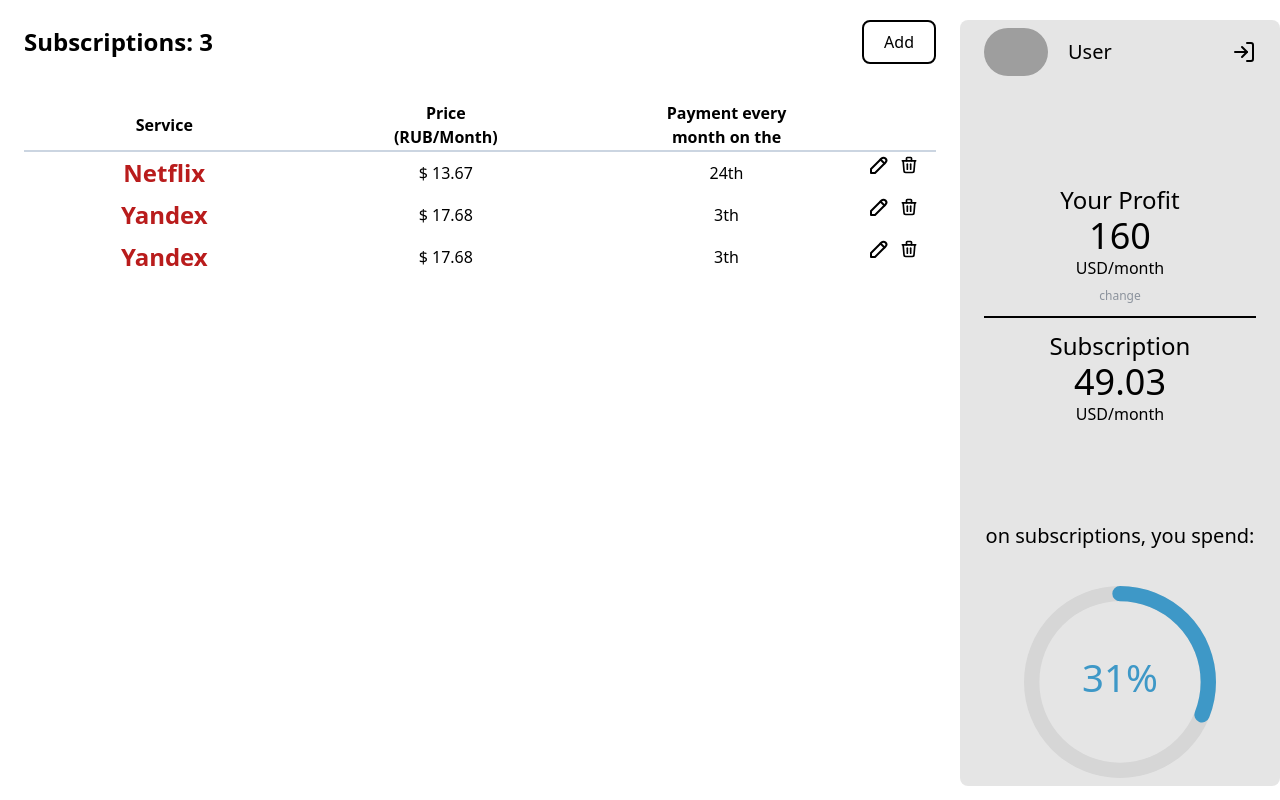
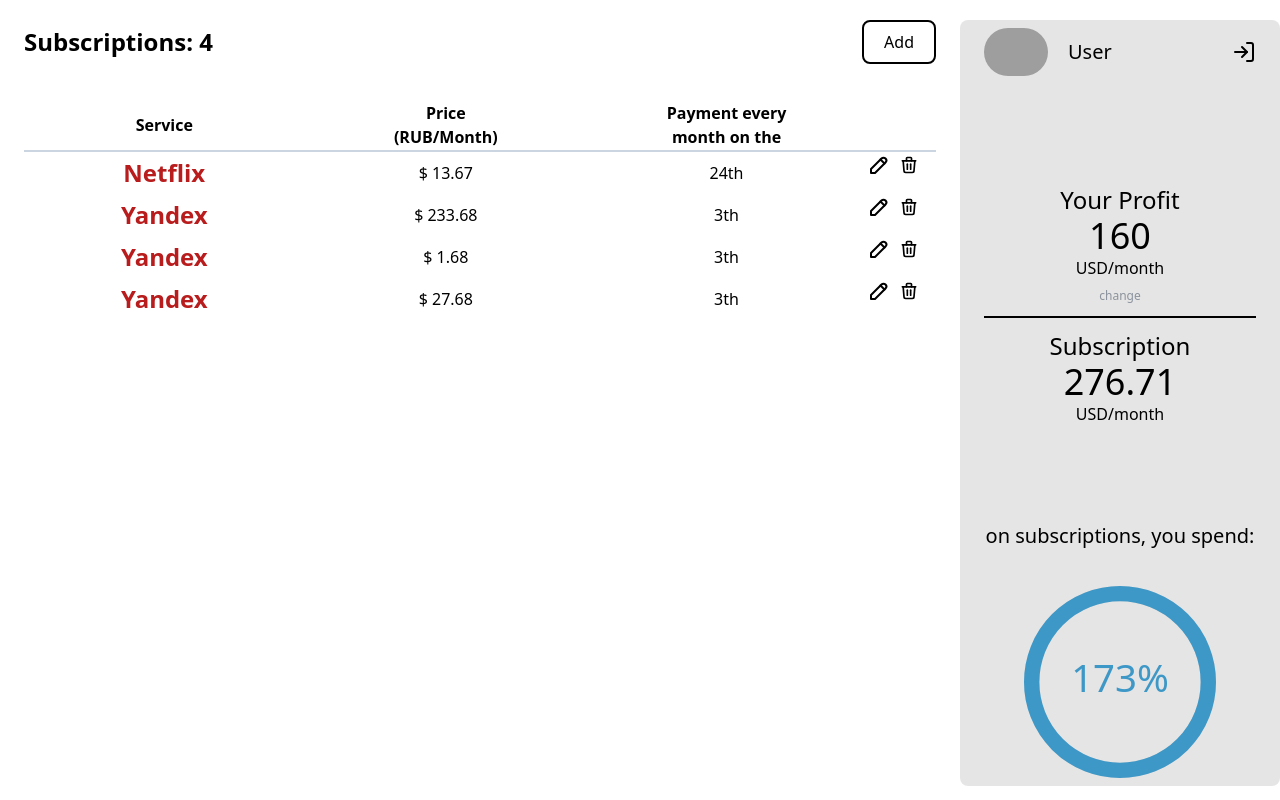
Before and after one commit to Aleksh56/Subscribe-manager, a React (Create React App) app: page / in a window 1280 px wide. Built offline with nearby package versions, Linux system fonts and the light colour scheme; grey boxes are pictures that could not be loaded; the HTML template or start-up script is replaced by a standard one.

Commit message:
Deleted data folder, data moved to App.js, handleDelete added

```diff
--- a/src/App.js
+++ b/src/App.js
@@ -2,11 +2,42 @@
 import LeftSide from './components/leftSide';
 import RightSide from './components/rightSide';
 
+var subs = [
+  {
+      _id: 1,
+      title: "Netflix",
+      monthly: 13.67,
+      payment: 24,
+      color: "#ff0000"
+  },
+  {
+      _id: 2,
+      title: "Yandex",
+      monthly: 233.68,
+      payment: 3,
+      color: "#00ff00"
+  },
+  {
+      _id: 3,
+      title: "Yandex",
+      monthly: 1.68,
+      payment: 3,
+      color: "#00ff00"
+  },
+  {
+      _id: 4,
+      title: "Yandex",
+      monthly: 27.68,
+      payment: 3,
+      color: "#00ff00"
+  }
+]
+
 function App() {
   return (
     <div className='container mx-auto py-5'>
-      <LeftSide />
-      <RightSide />
+      <LeftSide subs={subs} />
+      <RightSide subs={subs} />
     </div>
   );
 }
--- a/src/components/dashboard/dashboard.jsx
+++ b/src/components/dashboard/dashboard.jsx
@@ -1,9 +1,8 @@
 import React, { useState } from 'react';
-import subs from '../../data/data';
 import { CircularProgressbar } from 'react-circular-progressbar';
 import 'react-circular-progressbar/dist/styles.css';
 
-const Dashboard = () => {
+const Dashboard = ({subs}) => {
     const [input, setInput] = useState(false);
     const [profit, setProfit] = useState(160);
 
--- a/src/components/del-button/delButton.jsx
+++ b/src/components/del-button/delButton.jsx
@@ -1,7 +1,7 @@
 
-const DelButton = () => {
+const DelButton = ({deleteSub, id}) => {
     return(
-        <button className='mr-4'>
+        <button className='mr-4' onClick={() => deleteSub(id)}>
                     <svg className="h-5 w-5 text-black"  width="24" height="24" viewBox="0 0 24 24" strokeWidth="2" stroke="currentColor" fill="none" strokeLinecap="round" strokeLinejoin="round">
                         <path stroke="none" d="M0 0h24v24H0z"/>
                         <line x1="4" y1="7" x2="20" y2="7" />
--- a/src/components/header.jsx
+++ b/src/components/header.jsx
@@ -1,12 +1,10 @@
-import React, { useState, useRef } from 'react';
-import subs from '../data/data';
+import React, { useState} from 'react';
 
-const Header = () => {
+const Header = ({length}) => {
     const [click, setClick] = useState(false);
     const [title, setTitle] = useState();
     const [cost, setCost] = useState();
     const [date, setDate] = useState();
-    const [sub, setSub] = useState([subs]);
 
     function handleTitleChange(event) {
         setTitle(event.target.value);
@@ -20,39 +18,21 @@
         setDate(event.target.value);
     };
 
-    function subCounter(){
-        let counter = 0;
-        subs.forEach(sub => {
-            counter++;
-        })
-        return counter;
-    }
-
-    function handleSubAdd(){
-        setSub([...sub, {
-            _id: sub.length + 1,
-            title: title,
-            monthly: cost,
-            payment: date,
-            color: "#ff0000"
-        }]);
-    }
-
     return (
         <div className='flex items-center justify-between mb-9'>
-            <p className='text-2xl font-semibold'>Subscriptions: {subCounter()}</p>
+            <p className='text-2xl font-semibold'>Subscriptions: {length}</p>
             <button onClick={() => setClick(!click)} className="transition-colors duration-300 font-medium px-5 py-2 border-2 border-black rounded-lg hover:bg-amber-300">Add</button>
 
             {click && <div className='h-full w-full bg-black/40 fixed top-0 left-0 flex items-center justify-center transition-all duration-150' onClick={() => setClick(!click)}>
                     <div className='p-48 rounded-lg h-max bg-white flex flex-col items-center justify-start w-2/5' onClick={e => e.stopPropagation()}>
                         <button className='relative text-3xl -top-44 -right-80' onClick={() => setClick(!click)}>X</button>
                         <p className='mb-20'>Add new subscription !</p>
-                        <form className='flex items-center justify-between' onSubmit={handleSubAdd}>
+                        <form className='flex items-center justify-between'>
                             <input type="text" name='title' id='title' onChange={handleTitleChange} className='border-2 border-black rounded-lg px-3 py-1 mx-2' placeholder='Title...'/>
                             <input type="number" name='cost' id='cost' onChange={handleCostChange} step={0.01} className='border-2 border-black rounded-lg px-3 py-1 mx-2' placeholder='Cost/month' />
                             <input type="number" name='date' id='date' onChange={handleDateChange} className='border-2 border-black rounded-lg px-3 py-1 mx-2' placeholder='Date of payment' />
                         </form>
-                        <button className='mt-10 rounded-2xl bg-orange-400 px-7 py-2 hover:bg-orange-300 transition-colors duration-300' type='submit' onClick={() => handleSubAdd}>Submit</button>
+                        <button className='mt-10 rounded-2xl bg-orange-400 px-7 py-2 hover:bg-orange-300 transition-colors duration-300' type='submit'>Submit</button>
                     </div>
                 </div>}
         </div>
--- a/src/components/leftSide.jsx
+++ b/src/components/leftSide.jsx
@@ -1,12 +1,19 @@
-import React from 'react';
+import React, { useState } from 'react';
 import Header from './header';
-import subs from '../data/data';
 import SubscribeCard from './subscribeCard';
 
-const LeftSide = () => {
+const LeftSide = ({subs}) => {
+    const [sub, setSub] = useState(subs);
+
+    const handleSubDelete = (id) => {
+        const copy = [...sub];
+        const current = copy.filter(item => item._id !== id);
+        setSub(current);
+    }
+
     return (
         <div className='float-left w-3/4 px-6'>
-            <Header />
+            <Header length={subs.length} />
             <table className="table-auto w-full text-center">
                 <thead className='py-5 border-b-2 border-slate-300'>
                     <tr>
@@ -16,9 +23,9 @@
                     </tr>
                 </thead>
                 <tbody>
-                    {subs.map(sub => {
+                    {sub.map(sub => {
                         return(
-                            <SubscribeCard title={sub.title} cost={sub.monthly} date={sub.payment} key={sub._id}/>
+                            <SubscribeCard title={sub.title} cost={sub.monthly} date={sub.payment} key={sub._id} deleteSub={() => handleSubDelete(sub._id)}/>
                         )
                     })}
                 </tbody>
--- a/src/components/rightSide.jsx
+++ b/src/components/rightSide.jsx
@@ -2,7 +2,7 @@
 import Dashboard from './dashboard/dashboard';
 import ExitButton from './exit-button/exitButton';
 
-const RightSide = () => {
+const RightSide = ({subs}) => {
     return (
         <div className='float-right w-1/4 px-6 bg-black/10 py-2 rounded-lg'>
             <div className='flex items-center justify-between mb-24'>
@@ -12,7 +12,7 @@
                 </div>
                 <ExitButton />
             </div>
-            <Dashboard />
+            <Dashboard subs={subs} />
         </div>
     );
 };
--- a/src/components/subscribeCard.jsx
+++ b/src/components/subscribeCard.jsx
@@ -2,7 +2,7 @@
 import ChangeButton from './change-button/changeButton'
 import DelButton from './del-button/delButton'
 
-const SubscribeCard = ({title, cost, date}) => {
+const SubscribeCard = ({title, cost, date, id, deleteSub}) => {
 
     return(
         <tr className='leading-10'>
@@ -11,7 +11,16 @@
             <td>{date}th</td>
             <td className='flex items-center'>
                 <ChangeButton />
-                <DelButton />
+                <button className='mr-4' onClick={() => deleteSub(id)}>
+                    <svg className="h-5 w-5 text-black"  width="24" height="24" viewBox="0 0 24 24" strokeWidth="2" stroke="currentColor" fill="none" strokeLinecap="round" strokeLinejoin="round">
+                        <path stroke="none" d="M0 0h24v24H0z"/>
+                        <line x1="4" y1="7" x2="20" y2="7" />
+                        <line x1="10" y1="11" x2="10" y2="17" />
+                        <line x1="14" y1="11" x2="14" y2="17" />
+                        <path d="M5 7l1 12a2 2 0 0 0 2 2h8a2 2 0 0 0 2 -2l1 -12" />
+                        <path d="M9 7v-3a1 1 0 0 1 1 -1h4a1 1 0 0 1 1 1v3" />
+                    </svg>
+                </button>
             </td>
         </tr>
     );
--- a/src/data/data.js
+++ /dev/null
@@ -1,26 +0,0 @@
-
-let subs = [
-    {
-        _id: 1,
-        title: "Netflix",
-        monthly: 13.67,
-        payment: 24,
-        color: "#ff0000"
-    },
-    {
-        _id: 2,
-        title: "Yandex",
-        monthly: 17.68,
-        payment: 3,
-        color: "#00ff00"
-    },
-    {
-        _id: 3,
-        title: "Yandex",
-        monthly: 17.68,
-        payment: 3,
-        color: "#00ff00"
-    }
-]
-
-export default subs;
```
